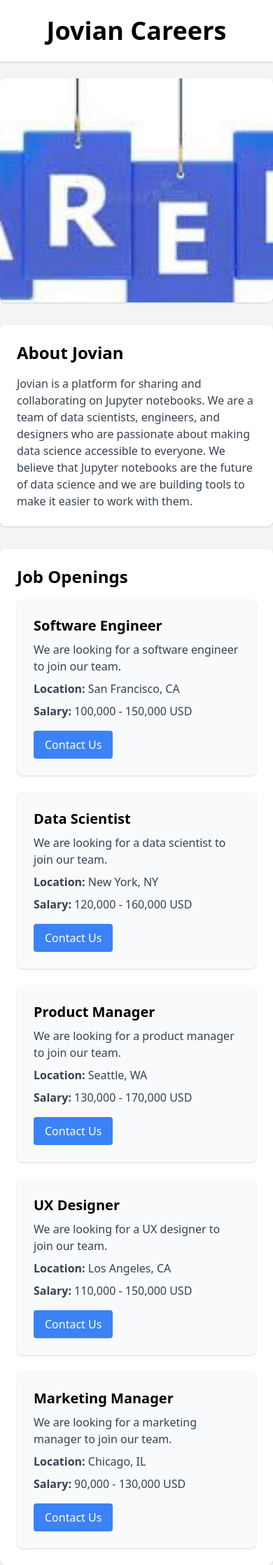
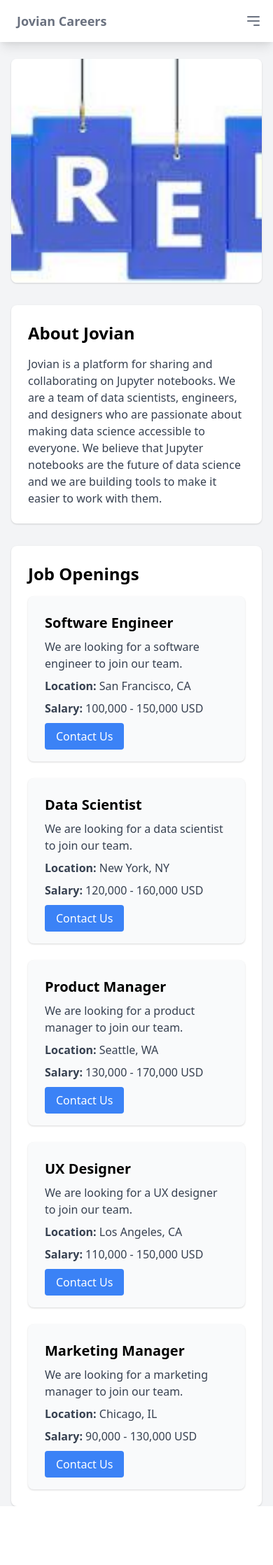
Before and after one commit to prasadshaswat/flask, a Flask app: page / in a window 390 px wide. Shown: the whole page at 70% size. After the commit the page ends 2152 px from the top, so only its background shows below. Run offline with Flask 3, Linux system fonts and the light colour scheme.

Commit message:
chore: Update careers page with responsive navbar and mobile menu

```diff
--- a/templates/careers.html
+++ b/templates/careers.html
@@ -8,18 +8,68 @@
 </head>
 
 <body class="font-sans bg-gray-100">
-    <h1 class="text-4xl font-bold text-center bg-white py-6 shadow">Jovian Careers</h1>
-    <div class="max-w-6xl mx-auto">
+
+    <!-- Navbar -->
+    <nav class="bg-white shadow-lg">
+        <div class="max-w-6xl mx-auto px-4">
+            <div class="flex justify-between">
+                <div class="flex space-x-7">
+                    <div>
+                        <a href="#" class="flex items-center py-4 px-2">
+                            <span class="font-semibold text-gray-500 text-lg">Jovian Careers</span>
+                        </a>
+                    </div>
+                    <!-- Primary Navbar items -->
+                    <div class="hidden md:flex items-center space-x-1">
+                        <a href="#" class="py-4 px-2 text-gray-500 border-b-4 border-blue-500 font-semibold">Home</a>
+                        <a href="#about"
+                            class="py-4 px-2 text-gray-500 font-semibold hover:text-blue-500 transition duration-300">About</a>
+                        <a href="#jobs"
+                            class="py-4 px-2 text-gray-500 font-semibold hover:text-blue-500 transition duration-300">Jobs</a>
+                        <a href="mailto:contact@jovian.com"
+                            class="py-4 px-2 text-gray-500 font-semibold hover:text-blue-500 transition duration-300">Contact</a>
+                    </div>
+                </div>
+                <!-- Mobile menu button -->
+                <div class="md:hidden flex items-center">
+                    <button class="outline-none mobile-menu-button">
+                        <svg class="w-6 h-6 text-gray-500 hover:text-blue-500" x-show="!showMenu" fill="none"
+                            stroke-linecap="round" stroke-linejoin="round" stroke-width="2" viewBox="0 0 24 24"
+                            stroke="currentColor">
+                            <path d="M4 6h16M4 12h16m-7 6h7"></path>
+                        </svg>
+                    </button>
+                </div>
+            </div>
+        </div>
+        <!-- mobile menu -->
+        <div class="hidden mobile-menu">
+            <ul class="">
+                <li><a href="#" class="block text-sm px-2 py-4 text-white bg-blue-500">Home</a></li>
+                <li><a href="#about" class="block text-sm px-2 py-4 hover:bg-blue-500 transition duration-300">About</a>
+                </li>
+                <li><a href="#jobs" class="block text-sm px-2 py-4 hover:bg-blue-500 transition duration-300">Jobs</a>
+                </li>
+                <li><a href="mailto:contact@jovian.com"
+                        class="block text-sm px-2 py-4 hover:bg-blue-500 transition duration-300">Contact</a></li>
+            </ul>
+        </div>
+    </nav>
+
+    <!-- Main content -->
+    <div class="max-w-6xl mx-auto px-4">
         <img src="{{ url_for('static', filename='download.jpeg') }}" alt="Jovian Careers"
             class="w-full h-80 object-cover mt-6 rounded-lg shadow">
-        <div class="mt-8 p-6 bg-white rounded-lg shadow">
+
+        <div id="about" class="mt-8 p-6 bg-white rounded-lg shadow">
             <h2 class="text-2xl font-semibold mb-4">About Jovian</h2>
             <p class="text-gray-700">Jovian is a platform for sharing and collaborating on Jupyter notebooks. We are a
                 team of data scientists, engineers, and designers who are passionate about making data science
                 accessible to everyone. We believe that Jupyter notebooks are the future of data science and we are
                 building tools to make it easier to work with them.</p>
         </div>
-        <div class="mt-8 p-6 bg-white rounded-lg shadow">
+
+        <div id="jobs" class="mt-8 p-6 bg-white rounded-lg shadow">
             <h2 class="text-2xl font-semibold mb-4">Job Openings</h2>
             <ul class="space-y-6">
                 {% for job in jobs %}
@@ -28,12 +78,22 @@
                     <p class="text-gray-700 mb-2">{{ job.description }}</p>
                     <p class="text-gray-700 mb-2"><strong>Location:</strong> {{ job.location }}</p>
                     <p class="text-gray-700 mb-4"><strong>Salary:</strong> {{ job.salary }}</p>
-                    <button class="bg-blue-500 text-white px-4 py-2 rounded hover:bg-blue-600">Contact Us</button>
+                    <a href="mailto:contact@jovian.com?subject=Application for {{ job.title }}"
+                        class="bg-blue-500 text-white px-4 py-2 rounded hover:bg-blue-600">Contact Us</a>
                 </li>
                 {% endfor %}
             </ul>
         </div>
     </div>
+
+    <script>
+        const btn = document.querySelector("button.mobile-menu-button");
+        const menu = document.querySelector(".mobile-menu");
+
+        btn.addEventListener("click", () => {
+            menu.classList.toggle("hidden");
+        });
+    </script>
 </body>
 
 </html>
```
